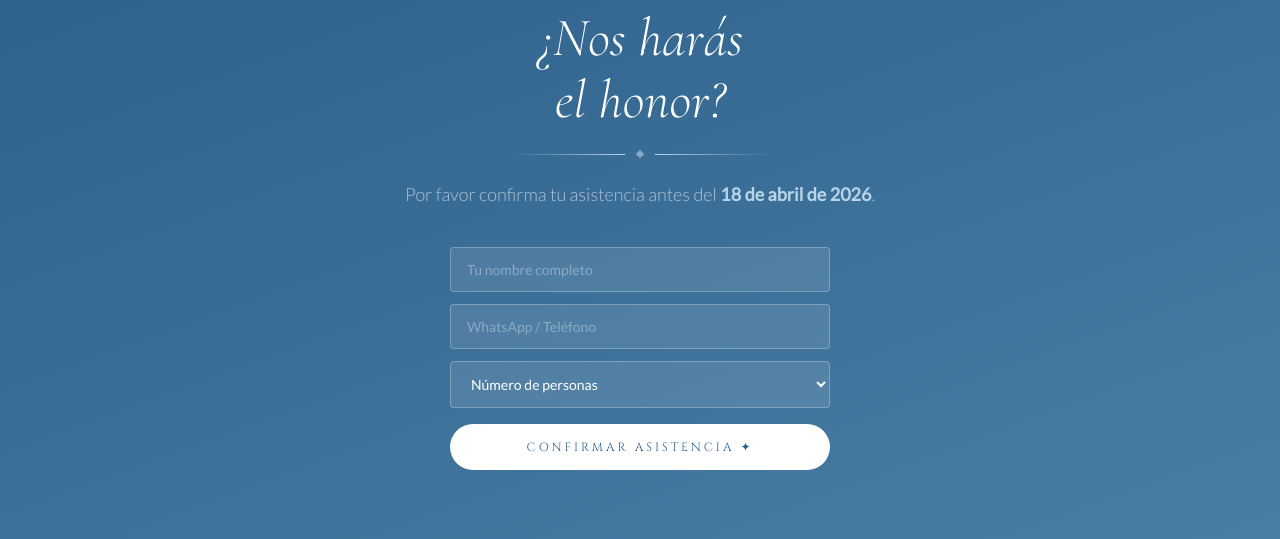
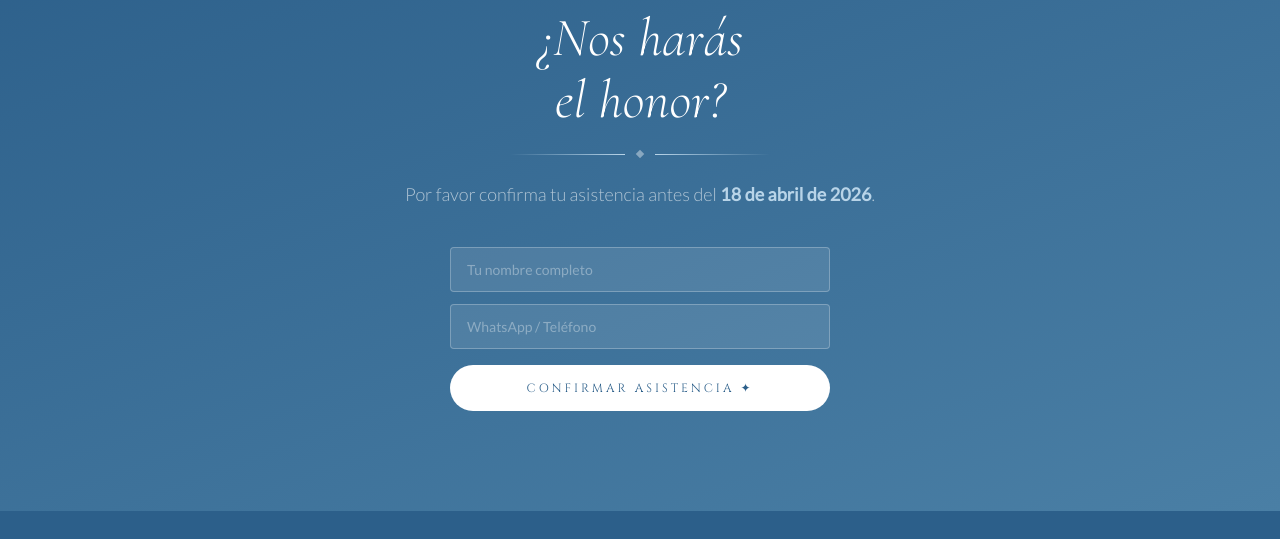
Before and after one commit to D4ncg2510/InvitacionXV, a plain HTML site: page index.html in a window 1280 px wide. Shown: the part 5501-6040 px from the top of the page. Drawn offline with nearby package versions, Linux system fonts and the light colour scheme.

Commit message:
Update index.html

```diff
--- a/index.html
+++ b/index.html
@@ -846,19 +846,7 @@
   <div class="confirm-form reveal">
     <input type="text" id="f-name" placeholder="Tu nombre completo" />
     <input type="text" id="f-phone" placeholder="WhatsApp / Teléfono" />
-    <select id="f-guests">
-      <option value="" disabled selected>Número de personas</option>
-      <option>1 persona</option>
-      <option>2 personas</option>
-      <option>3 personas</option>
-      <option>4 personas</option>
-      <option>5 personas</option>
-      <option>6 personas</option>
-      <option>7 personas</option>
-      <option>8 personas</option>
-      <option>9 personas</option>
-      <option>10 personas</option>
-    </select>
+
     <button class="btn-confirm-form" onclick="confirmar()">Confirmar asistencia ✦</button>
     <div class="success-msg" id="success-msg">¡Gracias! Te esperamos con mucho cariño 🌸</div>
   </div>
```
